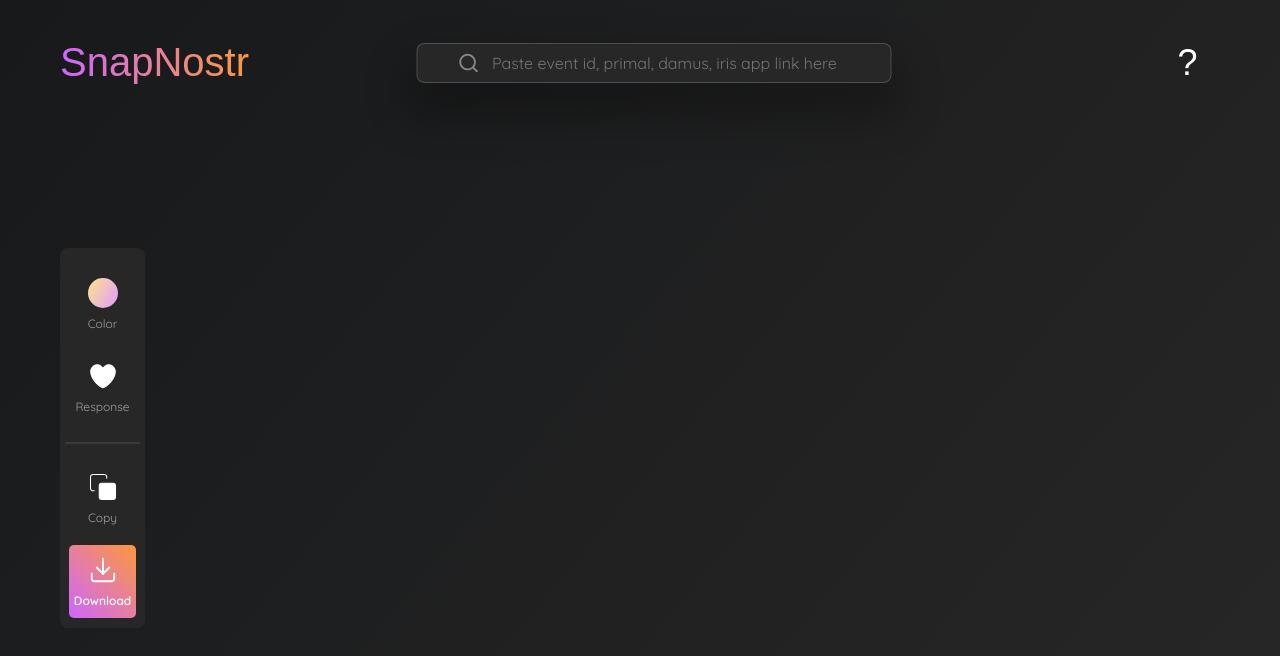
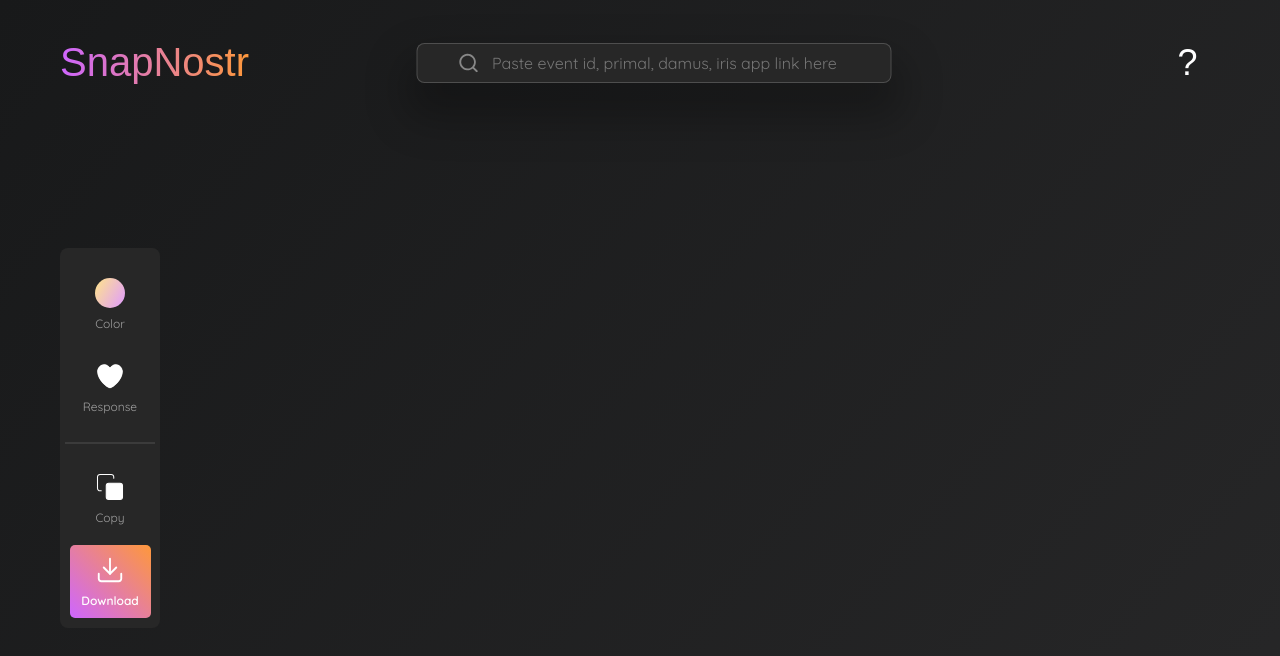
Before and after one commit to Rohinth-Thinker/snap-nostr-copy, a React (Vite) app: page / in a window 1280 px wide. Shown: the top 656 px of the page. Built offline with nearby package versions, Linux system fonts and the light colour scheme; a web font is replaced by a local one.

Commit message:
fix: toolbar width

```diff
--- a/src/components/Toolbar/Toolbar.styled.ts
+++ b/src/components/Toolbar/Toolbar.styled.ts
@@ -1,7 +1,7 @@
 import styled from "styled-components";
 
 export const ToolbarContainer = styled.ul`
-    width: 85px;
+    width: 100px;
     height: max-content;
     border-radius: 8px;
     background-color: #272727;
```
